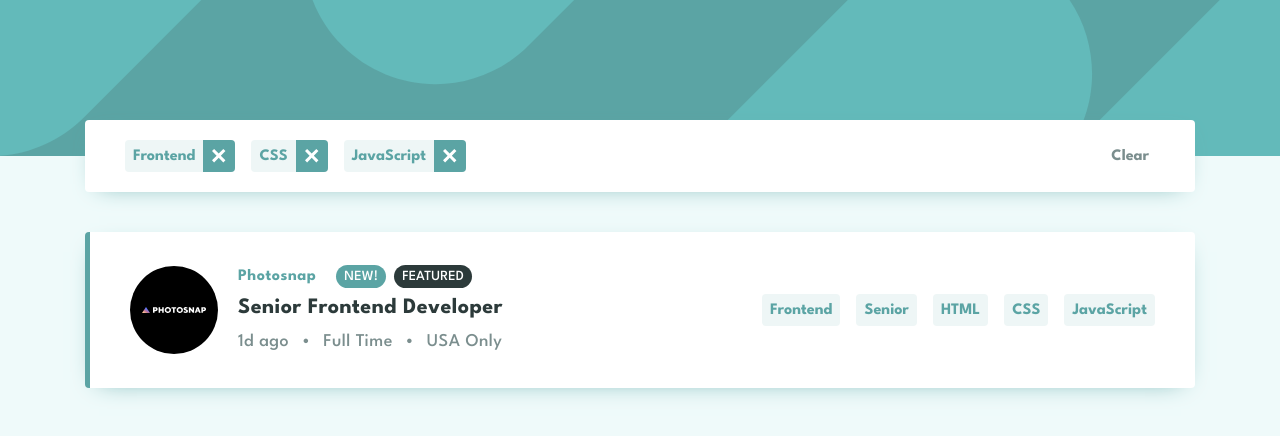
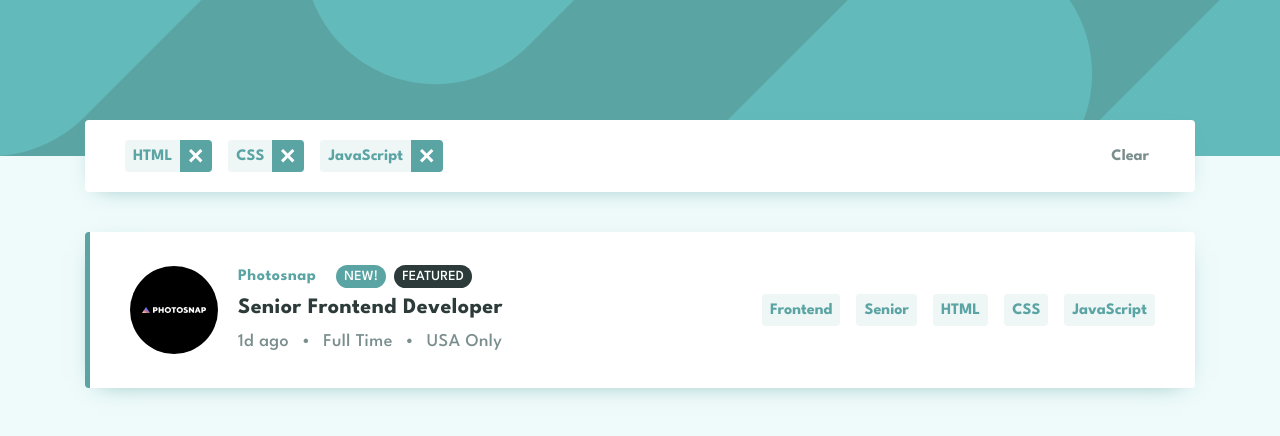
Before and after one commit to Koser61/job-listings-with-filtering, a React (Create React App) app: page / in a window 1280 px wide. Shown: the top 436 px of the page. Built offline with nearby package versions, Linux system fonts and the light colour scheme.

Commit message:
Add Filters component

```diff
--- a/src/App.js
+++ b/src/App.js
@@ -11,7 +11,7 @@ const App = () => (
   <>
     <Header />
     <Container>
-      <Filters />
+      <Filters filters={['HTML', 'CSS', 'JavaScript']} />
       <JobListing {...data[0]} />
     </Container>
   </>
--- a/src/components/Filters/Filters.js
+++ b/src/components/Filters/Filters.js
@@ -1,17 +1,19 @@
+import PropTypes from 'prop-types';
+
 import Card from '../Card/Card';
 import ActiveFilter from '../ActiveFilter/ActiveFilter';
 import ClearButton from '../ClearButton/ClearButton';
 
 import styles from './Filters.module.scss';
 
-const Filters = () => (
+const Filters = ({ filters }) => (
   <div className={styles.component}>
     <Card>
       <div className={styles.wrapper}>
         <div className={styles.filtersWrapper}>
-          <ActiveFilter value='Frontend' />
-          <ActiveFilter value='CSS' />
-          <ActiveFilter value='JavaScript' />
+          {filters.map((filter, i) =>
+            <ActiveFilter key={i} value={filter} />
+          )}
         </div>
         <div className={styles.clearFiltersWrapper}>
           <ClearButton />
@@ -21,4 +23,8 @@ const Filters = () => (
   </div>
 );
 
+Filters.propTypes = {
+  filters: PropTypes.array.isRequired,
+};
+
 export default Filters;
```
